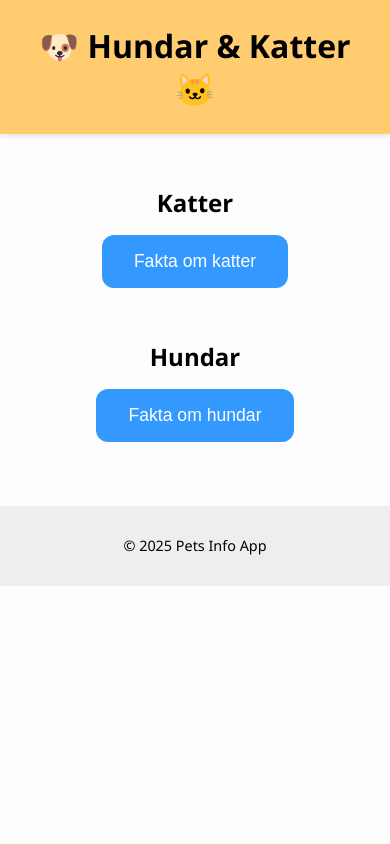
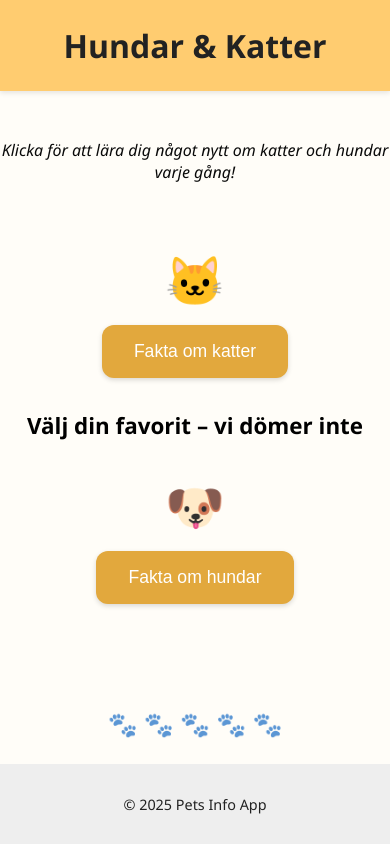
Before and after one commit to helinzamar/pets-info-app, a website with bundled scripts: page src/index.html in a window 390 px wide. Built offline with nearby package versions, Linux system fonts and the light colour scheme; some packages are replaced by stand-ins of ours.

Commit message:
Professionellt responsiv layout för alla enheter

```diff
--- a/src/index.html
+++ b/src/index.html
@@ -2,27 +2,47 @@
 <html lang="sv">
 <head>
   <meta charset="UTF-8" />
-  <meta name="viewport" content="width=device-width, initial-scale=1.0"/>
+  <meta name="viewport" content="width=device-width, initial-scale=1.0">
+
   <title>Hundar & Katter</title>
   <link rel="stylesheet" href="style.css" />
 </head>
 <body>
+  <div class="page-wrapper">
     <header>
-    <h1>🐶 Hundar & Katter 🐱</h1>
+      <h1>Hundar & Katter</h1>
     </header>
+
+  <div class="bottom-message">
+  <p> Klicka för att lära dig något nytt om katter och hundar varje gång!</p>
+</div>
+
 <main>
   <section class="section">
-      <h2>Katter</h2>
+    <div class="emoji">🐱</div>
     <button id="catBtn">Fakta om katter</button>
   </section>
+
+  <!-- MITTENDEKORATION -->
+  <div class="middle">
+  <p class="middle-text">Välj din favorit – vi dömer inte </p>
+</div>
+
+
   <section class="section">
-      <h2>Hundar</h2>
+    <div class="emoji">🐶</div>
     <button id="dogBtn">Fakta om hundar</button>
   </section>
 </main>
+<div class="bottom-decoration">
+  <p>🐾 🐾 🐾 🐾 🐾</p>
+</div>
+
     <footer>
       <p>© 2025 Pets Info App</p>
     </footer>
+  </div>
+
   <script type="module" src="script.js"></script>
 </body>
 </html>
--- a/src/style.css
+++ b/src/style.css
@@ -1,15 +1,28 @@
-body {
-  font-family: 'Segoe UI', sans-serif;
-  margin: 0;
-  padding: 0;
-  background-color: #fdfdfd;
-  text-align: center;
+/* === Baslayout === */
+* {
+  box-sizing: border-box;
 }
 
+body {
+  margin: 0;
+  font-family: 'Segoe UI', sans-serif;
+  background-color: #fffdf8;
+  color: #222;
+}
+
+/* Wrapper för hela sidan */
+.page-wrapper {
+  display: flex;
+  flex-direction: column;
+  min-height: 100vh;
+}
+
+/* === Header === */
 header {
   background-color: #ffcc70;
-  padding: 1.5rem;
+  padding: 1.5rem 1rem;
   box-shadow: 0 2px 5px rgba(0, 0, 0, 0.1);
+  text-align: center;
 }
 
 header h1 {
@@ -17,46 +30,124 @@ header h1 {
   font-size: 2rem;
 }
 
+/* === Main layout === */
 main {
-  padding: 2rem;
   display: flex;
   flex-direction: column;
+  align-items: center;
   gap: 2rem;
+  padding: 3rem 1rem 1rem;
+  flex: 1;
 }
 
-.section h2 {
-  margin-bottom: 1rem;
+.section {
+  display: flex;
+  flex-direction: column;
+  align-items: center;
+  gap: 0.8rem;
 }
 
+.emoji {
+  font-size: 3rem;
+}
+
+.middle {
+  display: flex;
+  justify-content: center;
+  align-items: center;
+}
+
+.middle-text {
+  font-size: 1.4rem;
+  font-weight: 600;
+  color: #000 !important;
+  text-align: center;
+  margin: 0;
+}
+
+/* === Knapp === */
 button {
   padding: 1rem 2rem;
   font-size: 1.1rem;
-  background-color: #3399ff;
+  background-color: #e2a83d;
   color: white;
   border: none;
   border-radius: 12px;
   cursor: pointer;
-  transition: background 0.3s ease;
+  transition: background 0.3s ease, transform 0.2s ease;
+  box-shadow: 0 2px 5px rgba(0, 0, 0, 0.15);
 }
 
 button:hover {
-  background-color: #007acc;
+  background-color: #cc8c1a;
+  transform: scale(1.05);
 }
 
+.bottom-message {
+  width: 100%;
+  text-align: center;
+  font-size: 1rem;
+  margin-top: 2rem;
+  color: #090909;
+  font-style: italic;
+}
+
+/* === Tassar längst ner === */
+.bottom-decoration {
+  text-align: center;
+  font-size: 1.5rem;
+  color: #444;
+  margin-top: 3rem;
+  opacity: 0.7;
+}
+
+/* === Footer === */
 footer {
-  margin-top: 2rem;
   padding: 1rem;
   background-color: #eee;
+  text-align: center;
   font-size: 0.9rem;
 }
 
+/* === Tablet (768px–1023px) === */
 @media (min-width: 768px) {
   main {
+    padding: 4rem 2rem 2rem;
+    gap: 2.5rem;
+  }
+
+  .middle-text {
+    font-size: 1.6rem;
+  }
+
+  button {
+    font-size: 1.15rem;
+  }
+}
+
+/* === Desktop (1024px+) === */
+@media (min-width: 1024px) {
+  main {
     flex-direction: row;
-    justify-content: space-around;
+    justify-content: center;
+    align-items: center;
+    gap: 4rem;
+    padding: 5rem 4rem 3rem;
   }
 
   .section {
-    width: 40%;
+    width: 200px;
+  }
+
+  .middle {
+    width: 250px;
+  }
+
+  .middle-text {
+    font-size: 1.8rem;
+  }
+
+  .bottom-decoration {
+    margin-top: 4rem;
   }
 }
```
Also changed, not shown: README.md (added). Lines whose indentation alone changed are shown as unchanged.
